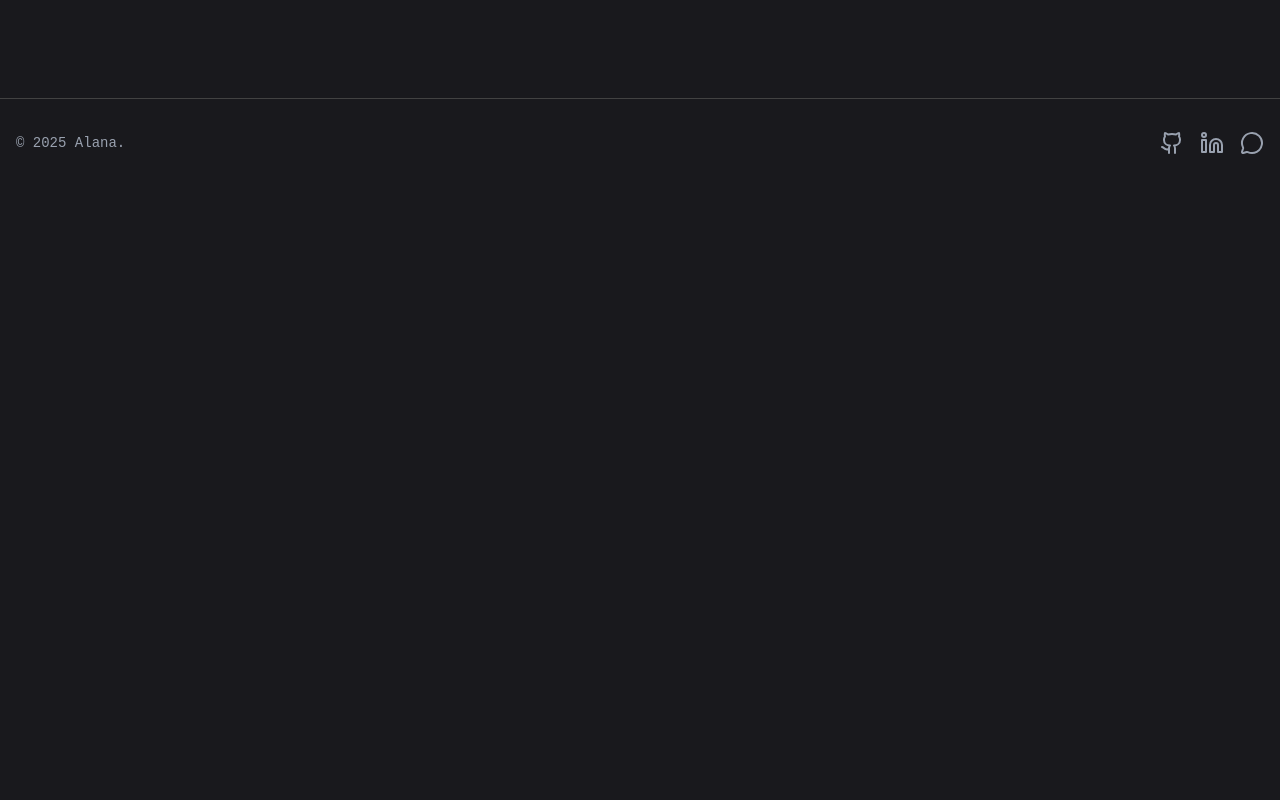
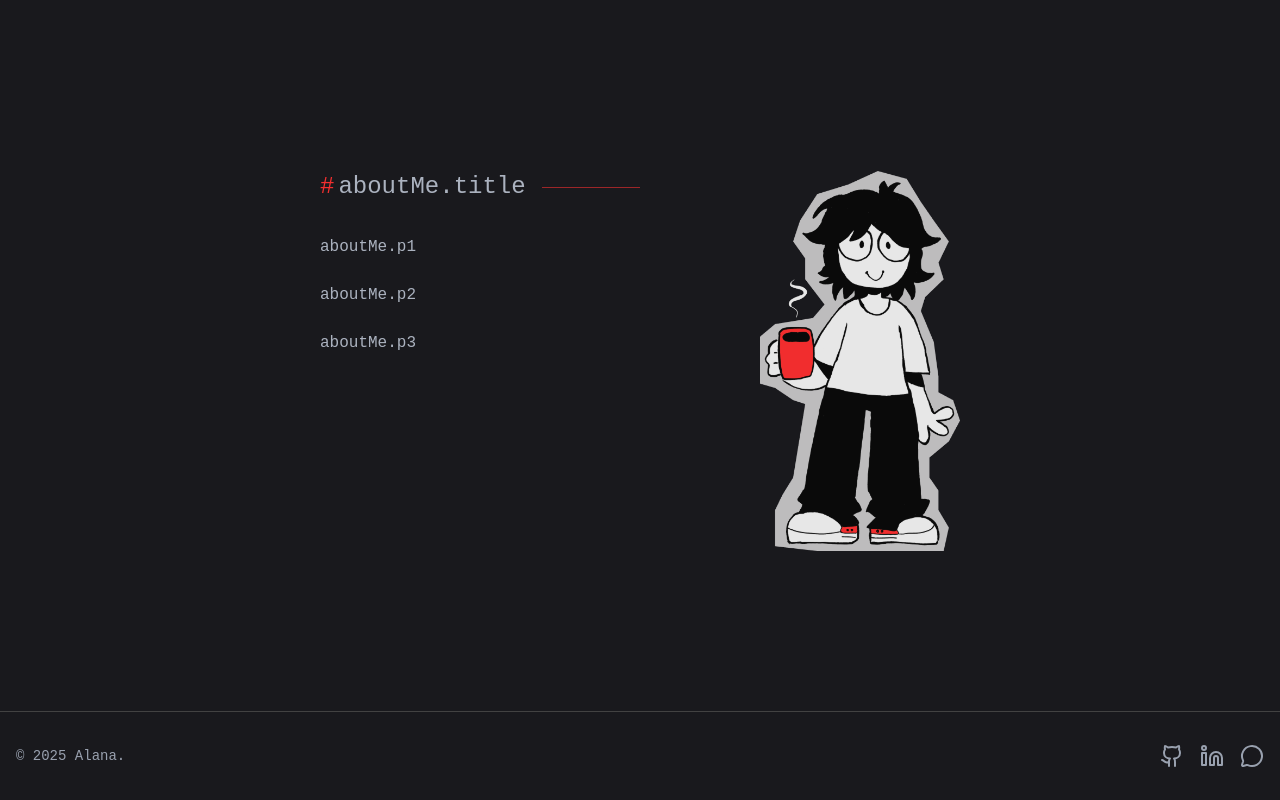
Before and after one commit to alanakov/portfolio, a React (Vite) app in the folder portfolio-frontend/: page / in a window 1280 px wide. Shown: the part 613-1413 px from the top of the page. Before the commit the page ends 800 px from the top, so only its background shows below. Built offline with nearby package versions, Linux system fonts and the light colour scheme.

Commit message:
feat: restructure App component and add AboutMe section with new layout

```diff
--- a/portfolio-frontend/src/App.tsx
+++ b/portfolio-frontend/src/App.tsx
@@ -1,17 +1,7 @@
-import Footer from "./components/layout/Footer";
-import Navbar from "./components/layout/Navbar";
-import Home from "./components/sections/Home";
+import Page from "./components/Page";
 
 function App() {
-  return (
-    <div className="min-h-screen flex flex-col">
-      <Navbar />
-      <main className="flex-1 pt-24 px-4 md:px-10 lg:px-20 xl:px-60 py-10 md:py-20 lg:py-40">
-        <Home />
-      </main>
-      <Footer />
-    </div>
-  );
+  return <Page />;
 }
 
 export default App;
--- /dev/null
+++ b/portfolio-frontend/src/components/Page.tsx
@@ -0,0 +1,23 @@
+import Footer from "./layout/Footer";
+import Navbar from "./layout/Navbar";
+import AboutMe from "./sections/AboutMe";
+import Home from "./sections/Home";
+
+export default function Page() {
+  return (
+    <div className="min-h-screen flex flex-col">
+      <Navbar />
+      <main className="flex-1 pt-24 px-4 md:px-10 lg:px-20 xl:px-60 py-10 md:py-20 lg:py-40">
+        <div>
+          <Home />
+        </div>
+        <div className="mx-20">
+          <div className="mt-60">
+            <AboutMe />
+          </div>
+        </div>
+      </main>
+      <Footer />
+    </div>
+  );
+}
--- /dev/null
+++ b/portfolio-frontend/src/components/sections/AboutMe.tsx
@@ -0,0 +1,23 @@
+import Title from "../ui/Title";
+import { useTranslation } from "react-i18next";
+
+export default function AboutMe() {
+  const { t } = useTranslation();
+  return (
+    <div className="flex flex-col lg:flex-row gap-8 justify-between items-start">
+      <div className="flex flex-col gap-4 lg:w-1/2">
+        <Title>{t("aboutMe.title")}</Title>
+        <div className="space-y-6">
+          <p>{t("aboutMe.p1")}</p>
+          <p>{t("aboutMe.p2")}</p>
+          <p>{t("aboutMe.p3")}</p>
+        </div>
+      </div>
+      <img
+        className="w-50 mx-auto lg:mx-0"
+        src="../assets/images/alana-about-me.png"
+        alt="Alana Kovalski"
+      />
+    </div>
+  );
+}
--- a/portfolio-frontend/src/components/sections/Home.tsx
+++ b/portfolio-frontend/src/components/sections/Home.tsx
@@ -1,5 +1,5 @@
-import Button from "../ui/button";
 import { useTranslation } from "react-i18next";
+import Button from "../ui/Button";
 
 export default function Home() {
   const { t } = useTranslation();
--- /dev/null
+++ b/portfolio-frontend/src/components/ui/Title.tsx
@@ -0,0 +1,9 @@
+export default function Title({ children }: { children: React.ReactNode }) {
+  return (
+    <div className="text-2xl font-medium flex items-center mb-4">
+      <h3 className="text-redPrimary mr-1">#</h3>
+      <h3 className="mr-4">{children}</h3>
+      <span className="flex-1 h-px bg-redPrimary opacity-60"></span>
+    </div>
+  );
+}
```
Also changed, not shown: portfolio-frontend/public/assets/images/alana-about-me.png (added).
